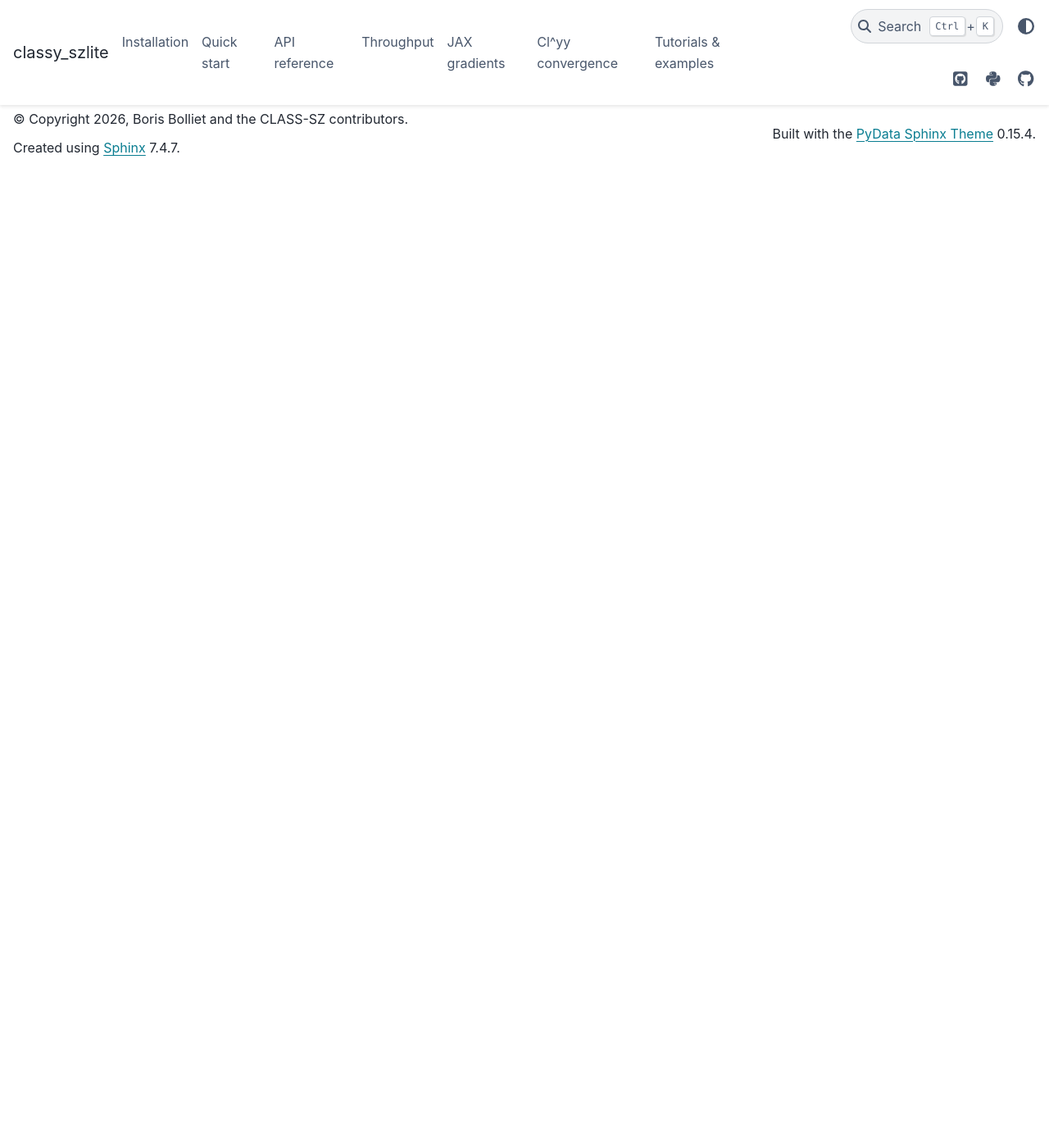
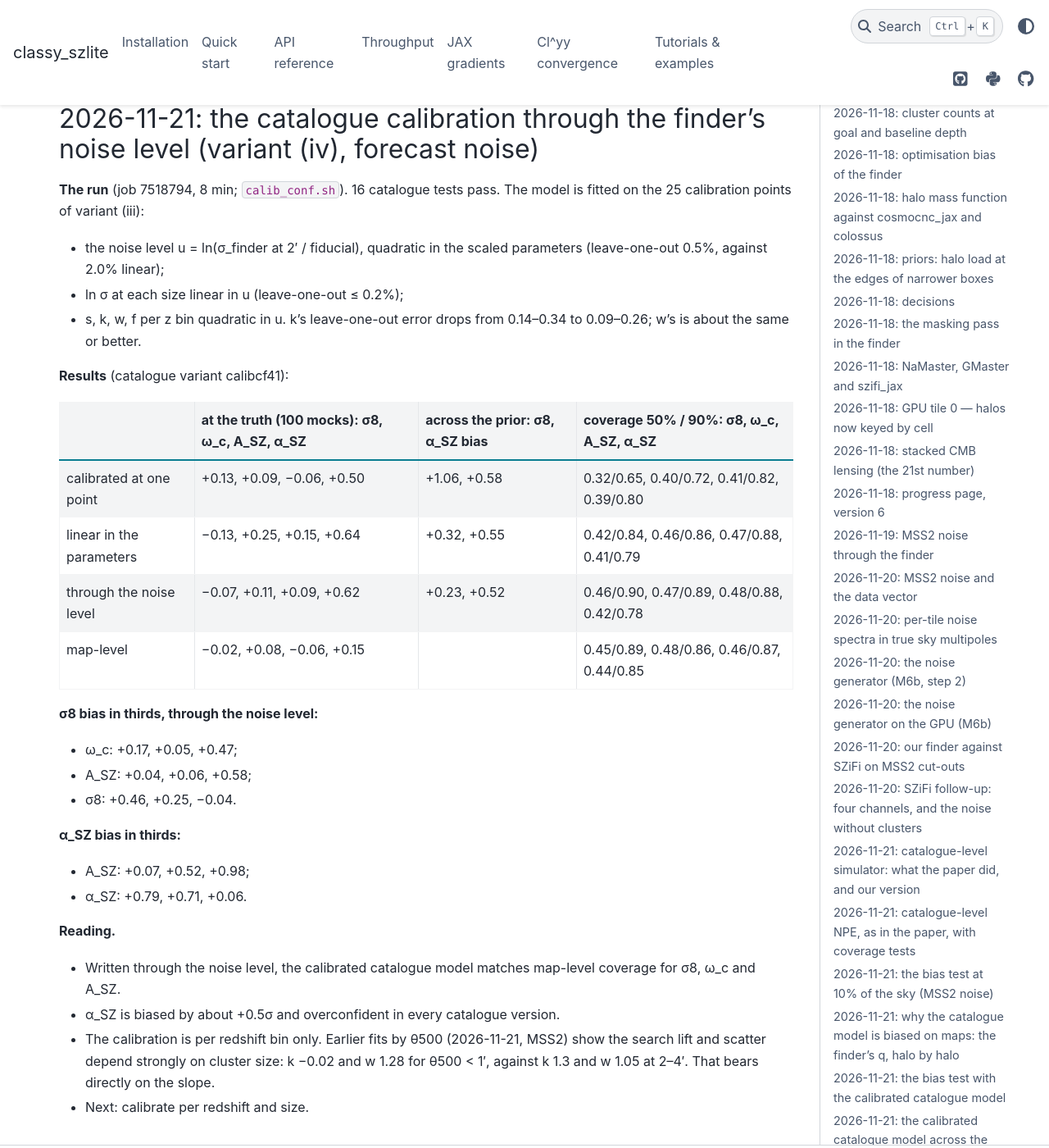
Before and after one commit to CLASS-SZ/classy_szlite, a Sphinx documentation site: the page built from docs/mapsim/LOG.md, in a window 1280 px wide and 1400 px high, scrolled down 35682 px. Shown: the whole window at 82% size. Built offline with Sphinx 7.4.7 and the PyData theme 0.15.4, drawn with Linux system fonts in a browser that asks for light colours; before the commit the page ends 35891 px from its top, so only the background shows below that.

Commit message:
mapsim: LOG: calibration through the noise level matches map-level coverage for sigma8, omega_c, A_SZ; alpha_SZ +0.5 sigma left in every catalogue version
Co-Authored-By: Claude Opus 5.5 <noreply@anthropic.com>
Claude-Session: https://claude.ai/code/session_01LKS4L5UW7SKf5qQ2WAJ8ew

```diff
--- a/docs/mapsim/LOG.md
+++ b/docs/mapsim/LOG.md
@@ -1498,3 +1498,41 @@ public-noise section.
 - On cost: the 25-point calibration took 7 min of GPU here, against 70 min
   for the 10⁴ map-level training simulations. A better calibration may need
   many more points.
+
+## 2026-11-21: the catalogue calibration through the finder's noise level (variant (iv), forecast noise)
+
+**The run** (job 7518794, 8 min; `calib_conf.sh`). 16 catalogue tests pass.
+The model is fitted on the 25 calibration points of variant (iii):
+- the noise level u = ln(σ_finder at 2′ / fiducial), quadratic in the scaled
+  parameters (leave-one-out 0.5%, against 2.0% linear);
+- ln σ at each size linear in u (leave-one-out ≤ 0.2%);
+- s, k, w, f per z bin quadratic in u. k's leave-one-out error drops from
+  0.14–0.34 to 0.09–0.26; w's is about the same or better.
+
+**Results** (catalogue variant calibcf41):
+
+| | at the truth (100 mocks): σ8, ω_c, A_SZ, α_SZ | across the prior: σ8, α_SZ bias | coverage 50% / 90%: σ8, ω_c, A_SZ, α_SZ |
+|---|---|---|---|
+| calibrated at one point | +0.13, +0.09, −0.06, +0.50 | +1.06, +0.58 | 0.32/0.65, 0.40/0.72, 0.41/0.82, 0.39/0.80 |
+| linear in the parameters | −0.13, +0.25, +0.15, +0.64 | +0.32, +0.55 | 0.42/0.84, 0.46/0.86, 0.47/0.88, 0.41/0.79 |
+| through the noise level | −0.07, +0.11, +0.09, +0.62 | +0.23, +0.52 | 0.46/0.90, 0.47/0.89, 0.48/0.88, 0.42/0.78 |
+| map-level | −0.02, +0.08, −0.06, +0.15 | | 0.45/0.89, 0.48/0.86, 0.46/0.87, 0.44/0.85 |
+
+**σ8 bias in thirds, through the noise level:**
+- ω_c: +0.17, +0.05, +0.47;
+- A_SZ: +0.04, +0.06, +0.58;
+- σ8: +0.46, +0.25, −0.04.
+
+**α_SZ bias in thirds:**
+- A_SZ: +0.07, +0.52, +0.98;
+- α_SZ: +0.79, +0.71, +0.06.
+
+**Reading.**
+- Written through the noise level, the calibrated catalogue model matches
+  map-level coverage for σ8, ω_c and A_SZ.
+- α_SZ is biased by about +0.5σ and overconfident in every catalogue version.
+- The calibration is per redshift bin only. Earlier fits by θ500
+  (2026-11-21, MSS2) show the search lift and scatter depend strongly on
+  cluster size: k −0.02 and w 1.28 for θ500 < 1′, against k 1.3 and w 1.05
+  at 2–4′. That bears directly on the slope.
+- Next: calibrate per redshift and size.
```
